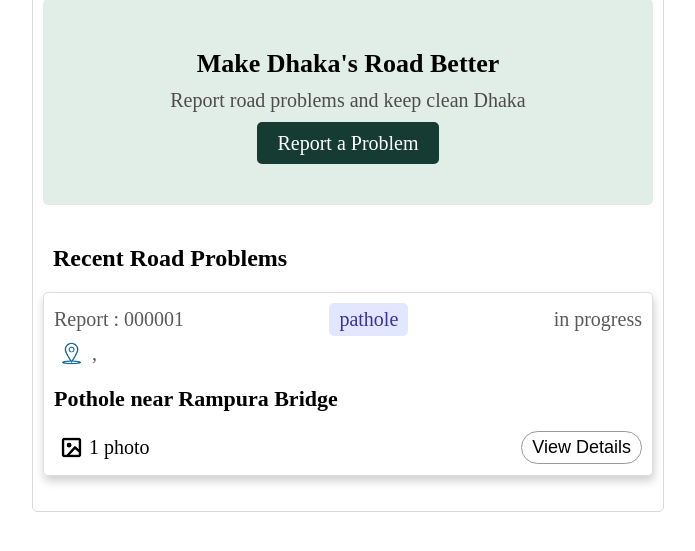
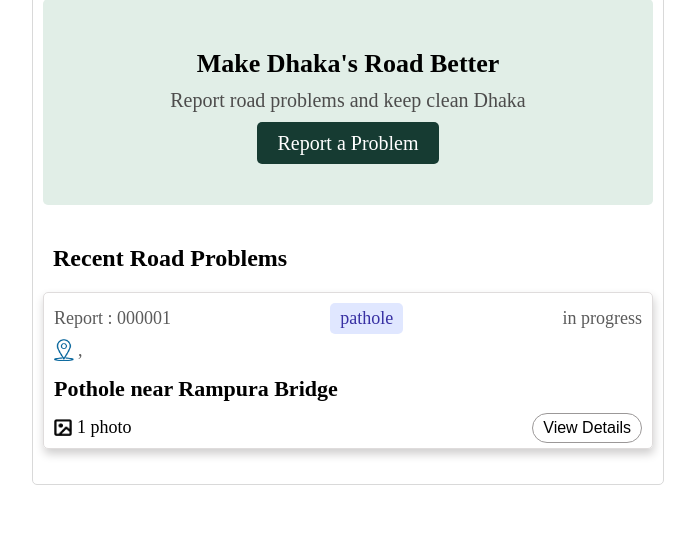
Before and after one commit to mahedi195/RoadFix-Dhaka-Road-Problem-Reporting-System, a Django app: page / in a window 1280 px wide. Shown: the part 108-659 px from the top of the page, without its empty margins (292-987 px from the left). Run offline with Django 5.2, Linux system fonts and the light colour scheme; data comes from the database, SQL or seed files in the repository.

Commit message:
report cart's some font change done

```diff
--- a/account/urls.py
+++ b/account/urls.py
@@ -5,6 +5,8 @@ from .import views
 urlpatterns=[
     path('registration/',views.user_registration,name='register'),
     path('login/',views.user_login,name='loginPage'),
+    path('registration/',views.user_registration,name='registerMe'),
+    path('logout/',views.logout_user,name='logoutOption')
 
 
 ]
--- a/templates/index.html
+++ b/templates/index.html
@@ -58,9 +58,7 @@
             /* margin-top: 10px;*/
 
             transition: background-color 0.3s ease,
-                        transform 0.3s ease
-
-
+                transform 0.3s ease
         }
 
         .report_a_problem:hover {
@@ -123,8 +121,9 @@
             display: flex;
             align-items: center;
             justify-content: space-between;
-            color: #5b5858;
-            font-size: 20px;
+            color: #5b5b5b;
+            font-size: 18px;
+            margin-bottom: 5px;
         }
 
         .issue_status p {
@@ -142,7 +141,7 @@
         .status-in_progress {
             background-color: #e0e7ff;
             color: #3730a3;
-             padding: 5px 10px;
+            padding: 5px 10px;
             border-radius: 5px;
 
         }
@@ -150,27 +149,28 @@
         .status-resolved {
             color: rgb(34, 175, 34);
             background-color: rgb(112, 224, 112);
-             padding: 5px 10px;
+            padding: 5px 10px;
             border-radius: 5px;
 
         }
 
         .title_category_description {
             /* margin-top: 30px; */
-            margin-bottom: 18px;
+            margin-bottom: 15px;
             margin-top: 0px;
         }
 
 
         .location {
-            color: #5b5858;
-            font-size: 20px;
+            color: #5b5b5b;
+            font-size: 18px;
+            margin-bottom: 15px;
 
         }
 
         .location img {
-            width: 35px;
-            margin-right: 3px;
+            width: 20px;
+            margin-right: 4px;
         }
 
 
@@ -185,9 +185,8 @@
             color: #3730a3;
             padding: 5px 10px;
             border-radius: 5px;
-            font-size: 14px;
+            /*font-size: 14px;*/
             display: inline;
-            font-size: 20px;
             margin-bottom: 10px;
             /* margin-bottom: 20px !important;*/
         }
@@ -196,14 +195,14 @@
             /* margin-top: 16px; */
             margin-bottom: 0px;
             /* margin-top: 8px; */
-            margin-top: 15px;
+            margin-top: 7px;
             font-size: 22px;
 
         }
 
 
         .title_category_description .prb_description {
-            /*margin-top: 10px; */
+            /* margin-top: 10px; */
             margin-bottom: 0px;
             margin-top: 5px;
             font-size: 20px;
@@ -216,7 +215,9 @@
         }
 
         .showPhoto img {
-            width: 35px;
+            width: 18px;
+            /* height: 18px; */
+            margin-right: 5px;
         }
 
         .Photos_and_viewDetails {
@@ -230,7 +231,7 @@
 
         .view_details {
             padding: 5px 10px;
-            font-size: 18px;
+            font-size: 16px;
             border-radius: 30px;
             border: 1px solid #9b9898;
             outline: 0;
@@ -250,7 +251,7 @@
             transform: scale(1.05);
         }
 
-        .view_details a{
+        .view_details a {
             color: black;
             text-decoration: none;
         }
@@ -273,7 +274,7 @@
             align-items: center;
             /* margin-bottom: 0px; */
             margin: 0px;
-            font-size: 20px;
+            font-size: 18px;
         }
     </style>
 </head>
@@ -283,8 +284,30 @@
     <nav>
         <h1>RoadFix</h1>
         <div class="register_login">
+
+            {% if user.is_authenticated %}
+
+
+            <div class="profile">
+                <div class="image_and_name">
+                    <img src="#">
+                    <span>Hi {{user.username}}</span>
+                </div>
+
+            </div>
+
+
+            <ul>
+                <li><a href="">My Profile</a></li>
+                <li><a href="{}">Logout</a></li>
+            </ul>
+
+            {% else %}
             <a href="{% url 'register' %}">Register</a>
             <a href="{% url 'loginPage' %}">Login</a>
+
+            {% endif %}
+
         </div>
 
     </nav>
@@ -323,6 +346,7 @@
                 <div class="location">
                     <p class="prb_area">
                         <img src="{% static 'images/location.png' %}">
+
                         {{reports.location}} , {{reports.road_information}}
                     </p>
 
@@ -360,8 +384,8 @@
 
                         <button class="view_details">
                             <a href="{% url 'report_details' reports.id %}">
-                            View Details
-                        </a>
+                                View Details
+                            </a>
                         </button>
                     </div>
 
```
Also changed, not shown: account/views.py (+40 -14 lines), templates/login.html (+22 -6 lines), static/images/location.png, static/images/photoIcon.png.
